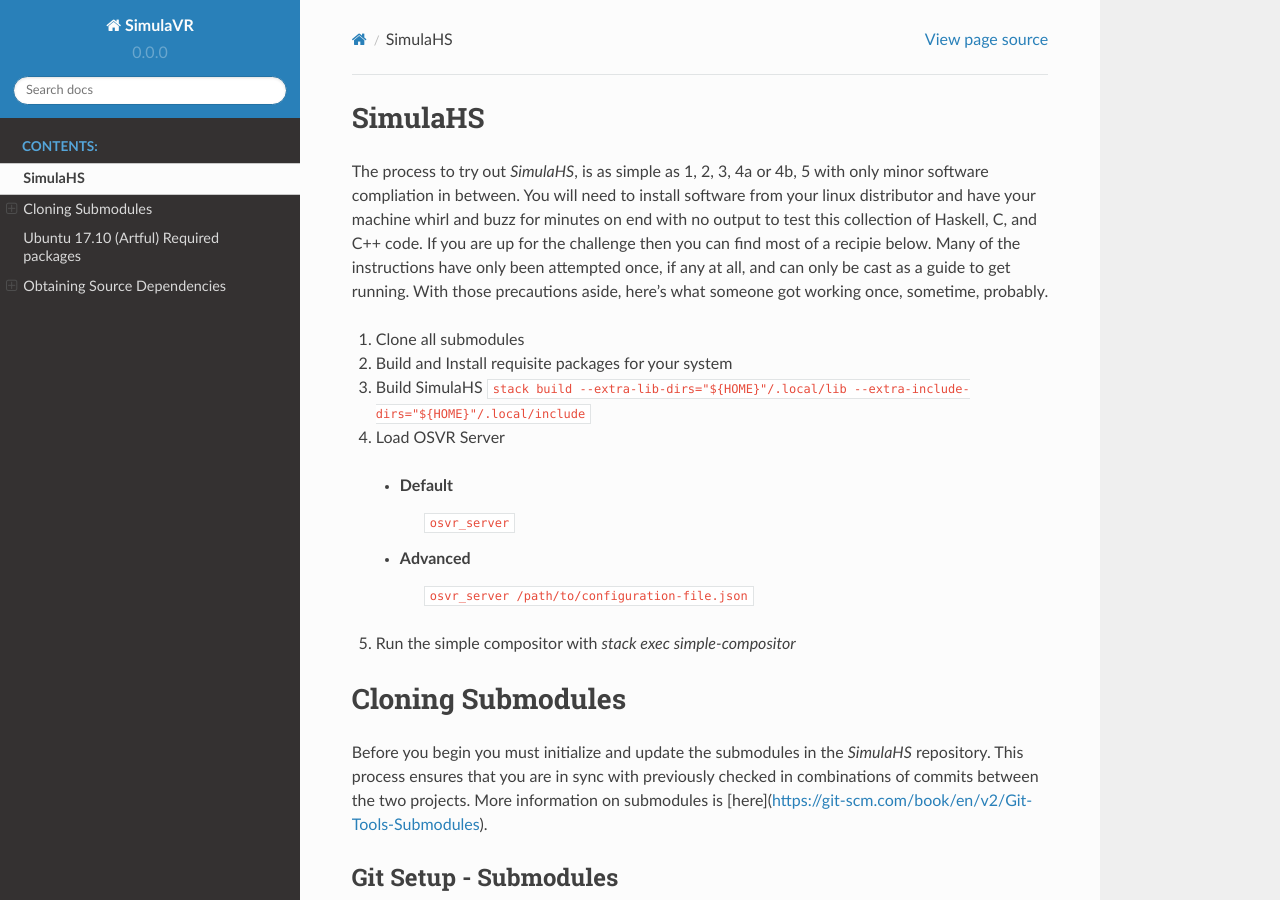
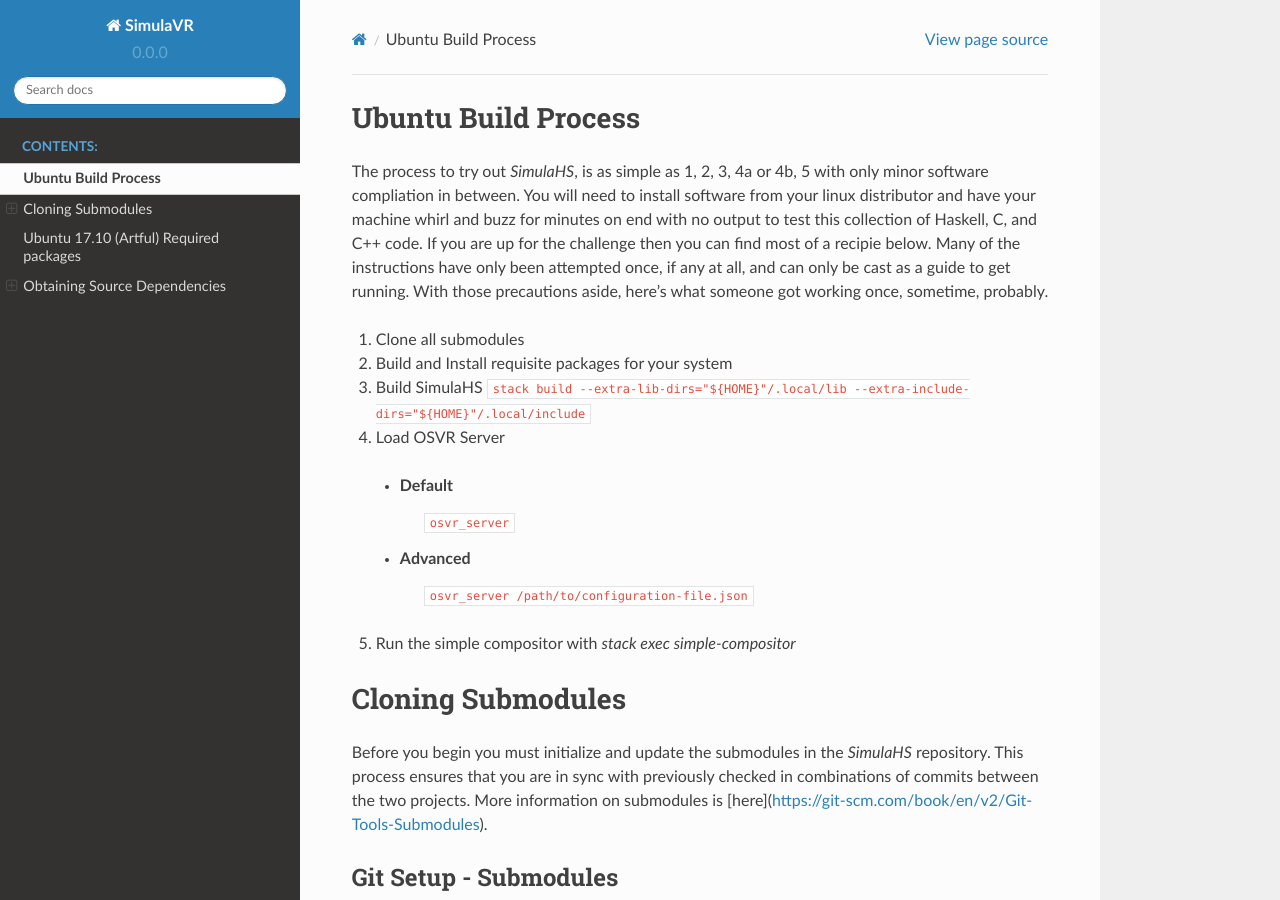
Before and after one commit to SimulaVR/Simula, a Sphinx documentation site: the page built from doc/source/Ubuntu_Build.rst, in a window 1280 px wide and 900 px high. Built offline with Sphinx 7.4.7 and the Read the Docs theme 2.0.0, drawn with Linux system fonts in a browser that asks for light colours; formulas are drawn with MathJax 3.

Commit message:
Clarify meaning of first heading

```diff
--- a/doc/source/Ubuntu_Build.rst
+++ b/doc/source/Ubuntu_Build.rst
@@ -1,5 +1,5 @@
-SimulaHS
-========
+Ubuntu Build Process
+====================
 
 The process to try out `SimulaHS`, is as simple as 1, 2, 3, 4a or 4b, 5 with only minor software compliation in between. You will need to install software from your linux distributor and have your machine whirl and buzz for minutes on end with no output to test this collection of Haskell, C, and C++ code. If you are up for the challenge then you can find most of a recipie below. Many of the instructions have only been attempted once, if any at all, and can only be cast as a guide to get running. With those precautions aside, here's what someone got working once, sometime, probably.
 
```
